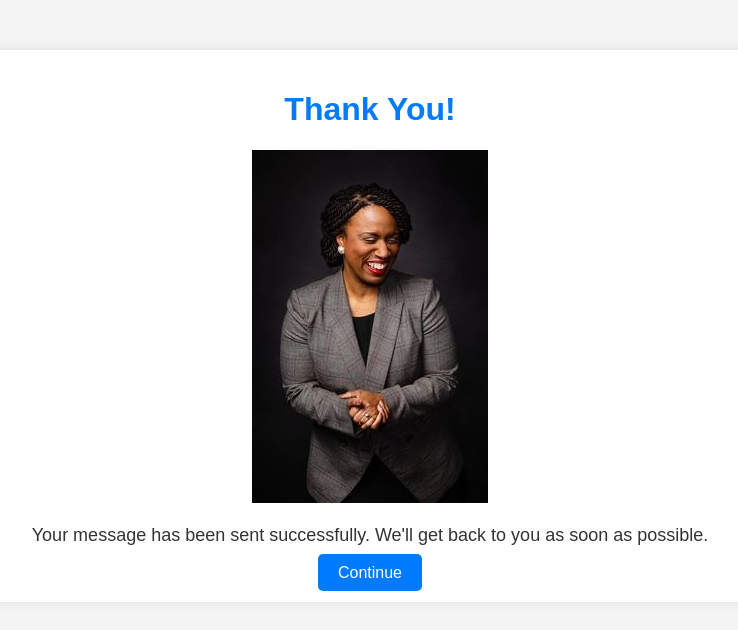
After one commit to jongo-love/NIELSEN_ACCIDENT_ANALYSIS, a Flask app: page /thank_you in a window 1280 px wide. The commit adds this page. Shown: the top 630 px of the page, without its empty margins (270-1008 px from the left). Run offline with Flask 3, Linux system fonts and the light colour scheme; a user stored in the database is signed in.

Commit message:
Completed configuring flask login and email contact Friday , February 4:02PM

```diff
--- a/app.py
+++ b/app.py
@@ -1,15 +1,17 @@
 # LINE 1-10 I'M CREATING ROUTES FOR THE HOME PAGE.
 import time
 from flask_mail import Message,Mail
-from flask import Flask, flash, redirect, render_template, url_for
+from flask import Flask, flash, redirect, render_template, request, url_for
 from flask_sqlalchemy import SQLAlchemy
 from flask_wtf import FlaskForm
 from wtforms import EmailField, StringField, PasswordField, SubmitField
 from wtforms.validators import DataRequired,EqualTo
 from werkzeug.security import generate_password_hash, check_password_hash
 from itsdangerous import URLSafeTimedSerializer
+from flask_login import LoginManager, UserMixin, login_user, logout_user, current_user, login_required
 
 app = Flask(__name__)
+login_manager = LoginManager(app)
 app.config['SQLALCHEMY_DATABASE_URI'] = 'sqlite:///nielsenaccident.db'  # SQLite database file path
 app.config['SECRET_KEY'] = 'your_secret_key'
 app.config['MAIL_SERVER'] = 'smtp.gmail.com'
@@ -22,7 +24,7 @@ db = SQLAlchemy(app)
 mail = Mail(app)
 
 # Define the User model/ Creating the USER table in the database.
-class User(db.Model):
+class User(UserMixin,db.Model):
     id = db.Column(db.Integer, primary_key=True,)
     username = db.Column(db.String(20), unique=True, nullable=False)
     password = db.Column(db.String(60), nullable=False)
@@ -50,21 +52,51 @@ class ResetPasswordForm(FlaskForm):
     confirm_password = PasswordField('Confirm New Password', validators=[DataRequired(), EqualTo('password')])
     submit = SubmitField('Reset Password')
 
+# Configure Flask-Login
+@login_manager.user_loader
+def load_user(user_id):
+    return User.query.get(int(user_id))
+
 #with app.app_context():
     #db.create_all()
     #db.session.commit()
 
 @app.route('/home')
+@login_required
 def HOME():
     return render_template('home.html')
 
 @app.route('/about')
+@login_required
 def ABOUT():
     return render_template('about.html')
 
-@app.route('/contact')
+@app.route('/contact',methods=['GET', 'POST'])
+@login_required
 def CONTACT():
+    if request.method == 'POST':
+        name = request.form['name']
+        email = request.form['email']
+        message = request.form['message']
+
+        # Compose the email message
+        sender = app.config['MAIL_DEFAULT_SENDER']  # Assigning the sender
+        msg = Message(subject='New Contact Form Submission',
+                      sender=sender,
+                      recipients=['jongolove01@gmail.com'])
+        msg.body = f'Name: {name}\nEmail: {email}\nMessage: {message}'
+
+        # Send the email
+        mail.send(msg)
+
+        # Redirect to a thank you page or home page after successful submission
+        return redirect(url_for('THANKYOU'))
     return render_template('contact.html')
+
+@app.route('/thank_you')
+@login_required
+def THANKYOU():
+    return render_template('thanks.html')
 
 @app.route('/', methods=['GET', 'POST'])
 def LOGIN():
@@ -80,12 +112,21 @@ def LOGIN():
 
         if user:
             if check_password_hash(user.password, password)and user.email == email:
+                login_user(user)
+                flash('Logged in successfully.')
                 return redirect(url_for('HOME'))
             else:
                 error = 'Incorrect password. Please try again.'
         else:
             error = 'Username not found. Please register.'
     return render_template('login.html', form=form, error=error)
+
+@app.route('/logout')
+@login_required
+def LOGOUT():
+    logout_user()
+    flash('Logged out successfully.')
+    return redirect(url_for('LOGIN'))
 
 @app.route('/register', methods=['GET', 'POST'])
 def REGISTER():
@@ -133,6 +174,7 @@ def forgot_password():
 
 
 @app.route('/reset_password/<token>', methods=['GET', 'POST'])
+@login_required
 def reset_password(token):
     serializer = URLSafeTimedSerializer(app.config['SECRET_KEY'])
     try:
--- /dev/null
+++ b/templates/thanks.html
@@ -0,0 +1,54 @@
+<!DOCTYPE html>
+<html lang="en">
+<head>
+    <meta charset="UTF-8">
+    <meta name="viewport" content="width=device-width, initial-scale=1.0">
+    <title>Thank You!</title>
+    <!-- Add any necessary CSS styles -->
+    <style>
+        body {
+            font-family: Arial, sans-serif;
+            background-color: #f4f4f4;
+            margin: 0;
+            padding: 0;
+        }
+        .container {
+            max-width: 800px;
+            margin: 50px auto;
+            padding: 20px;
+            background-color: #fff;
+            border-radius: 8px;
+            box-shadow: 0 0 10px rgba(0, 0, 0, 0.1);
+            text-align: center;
+        }
+        h1 {
+            color: #007bff;
+        }
+        p {
+            font-size: 18px;
+            color: #333;
+        }
+        img {
+            max-width: 100%;
+            height: auto;
+        }
+    </style>
+</head>
+<body>
+    <div class="container">
+        <h1>Thank You!</h1>
+        <img src="static/womansmile.jpg" alt="Thank You Image">
+        <p>Your message has been sent successfully. We'll get back to you as soon as possible.</p>
+        <a href="{{ url_for('HOME') }}" class="btn btn-primary" style="text-decoration: none; color: #fff; background-color: #007bff; padding: 10px 20px; border-radius: 5px; border: none; cursor: pointer; transition: background-color 0.3s ease;">Continue</a>
+    </div>
+
+
+</body>
+<script>
+    history.pushState(null, null, location.href);
+    window.onpopstate = function () {
+        history.go(1);
+    };
+</script>
+
+</html>
```
Also changed, not shown: templates/contact.html (+23 -3 lines).
